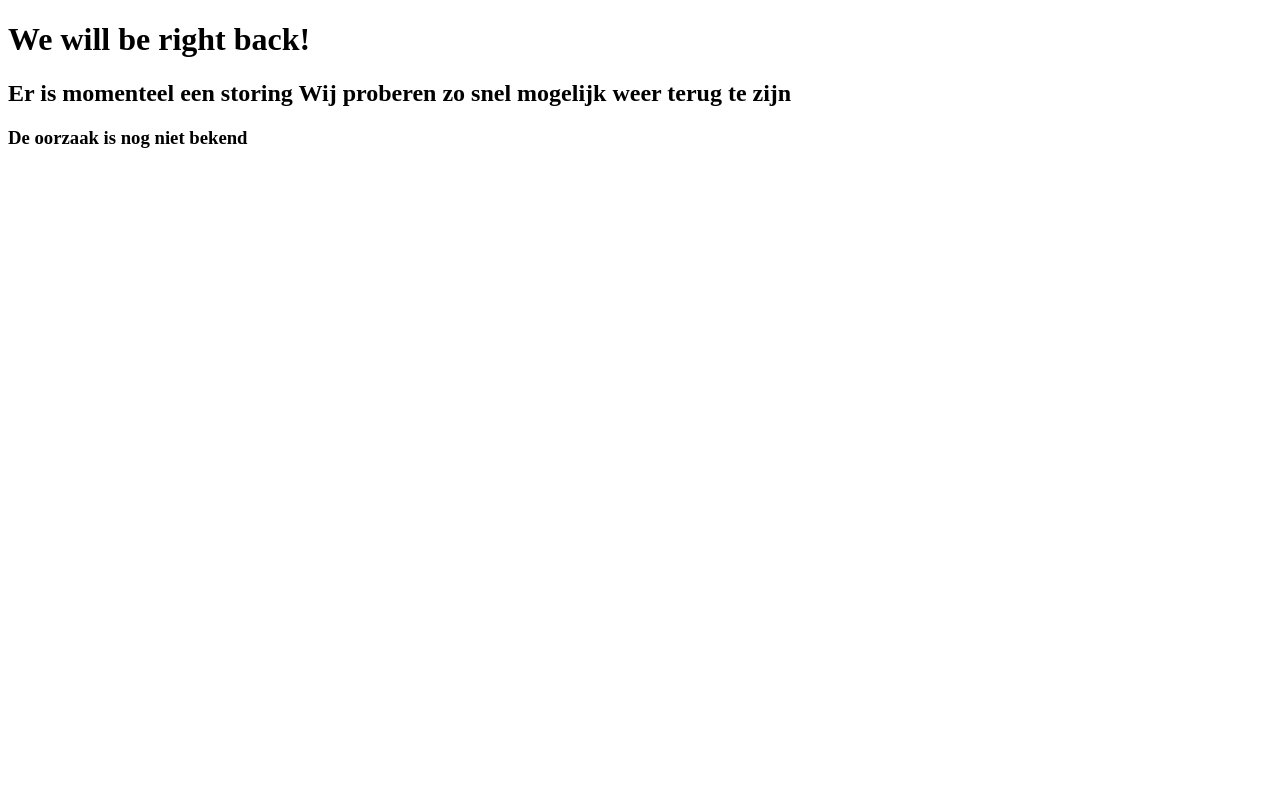
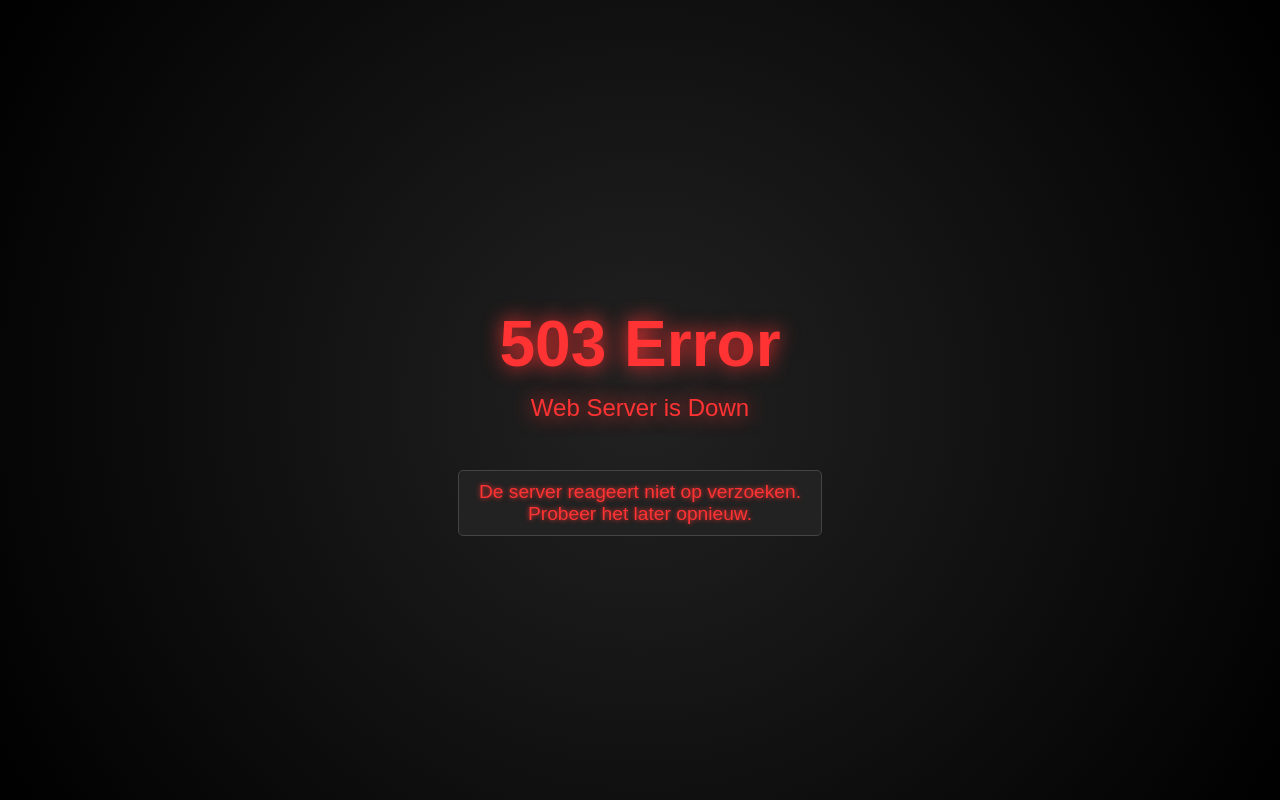
Before and after one commit to CrazyAndrewGamerz/HSO, a plain HTML site: page index.html in a window 1280 px wide. Drawn offline with Linux system fonts and the light colour scheme.

Commit message:
Update index.html

```diff
--- a/index.html
+++ b/index.html
@@ -1,15 +1,65 @@
 <!DOCTYPE html>
-<html lang="en">
+<html lang="nl">
 <head>
-    <meta charset="UTF-8">
-    <meta name="viewport" content="width=device-width, initial-scale=1.0">
-    <title>FOUT | HSO - GEOCRAFT</title>
-    <link rel="stylesheet" href="style.css">
+  <meta charset="UTF-8">
+  <title>⚠️ Server Down</title>
+  <style>
+    body {
+      margin: 0;
+      padding: 0;
+      background-color: #111;
+      color: #fff;
+      font-family: 'Arial', sans-serif;
+      display: flex;
+      flex-direction: column;
+      justify-content: center;
+      align-items: center;
+      height: 100vh;
+      text-align: center;
+      background: radial-gradient(circle, #222 0%, #000 100%);
+    }
+
+    h1 {
+      font-size: 4em;
+      margin-bottom: 0.2em;
+      color: #ff3333;
+      text-shadow: 0 0 20px #ff3333;
+    }
+
+    p {
+      font-size: 1.5em;
+      color: #ccc;
+      max-width: 600px;
+      margin: 0 auto 2em;
+    }
+
+    .code {
+      background-color: #222;
+      border: 1px solid #444;
+      padding: 10px 20px;
+      font-size: 1.2em;
+      border-radius: 5px;
+      color: #ff3333;
+      text-shadow: 0 0 5px #ff3333;
+    }
+
+    .glow {
+      color: #ff3333;
+      animation: pulse 2s infinite;
+    }
+
+    @keyframes pulse {
+      0% { text-shadow: 0 0 5px #ff3333; }
+      50% { text-shadow: 0 0 20px #ff3333; }
+      100% { text-shadow: 0 0 5px #ff3333; }
+    }
+  </style>
 </head>
 <body>
-  <h1>We will be right back!</h1>
-    <h2>Er is momenteel een storing Wij proberen zo snel mogelijk weer terug te zijn</h2>
-    <h3>De oorzaak is nog niet bekend</h3>
+
+  <h1 class="glow">503 Error</h1>
+  <p class="glow">Web Server is Down</p>
+  <div class="code">De server reageert niet op verzoeken.<br>Probeer het later opnieuw.</div>
 
 </body>
 </html>
```
